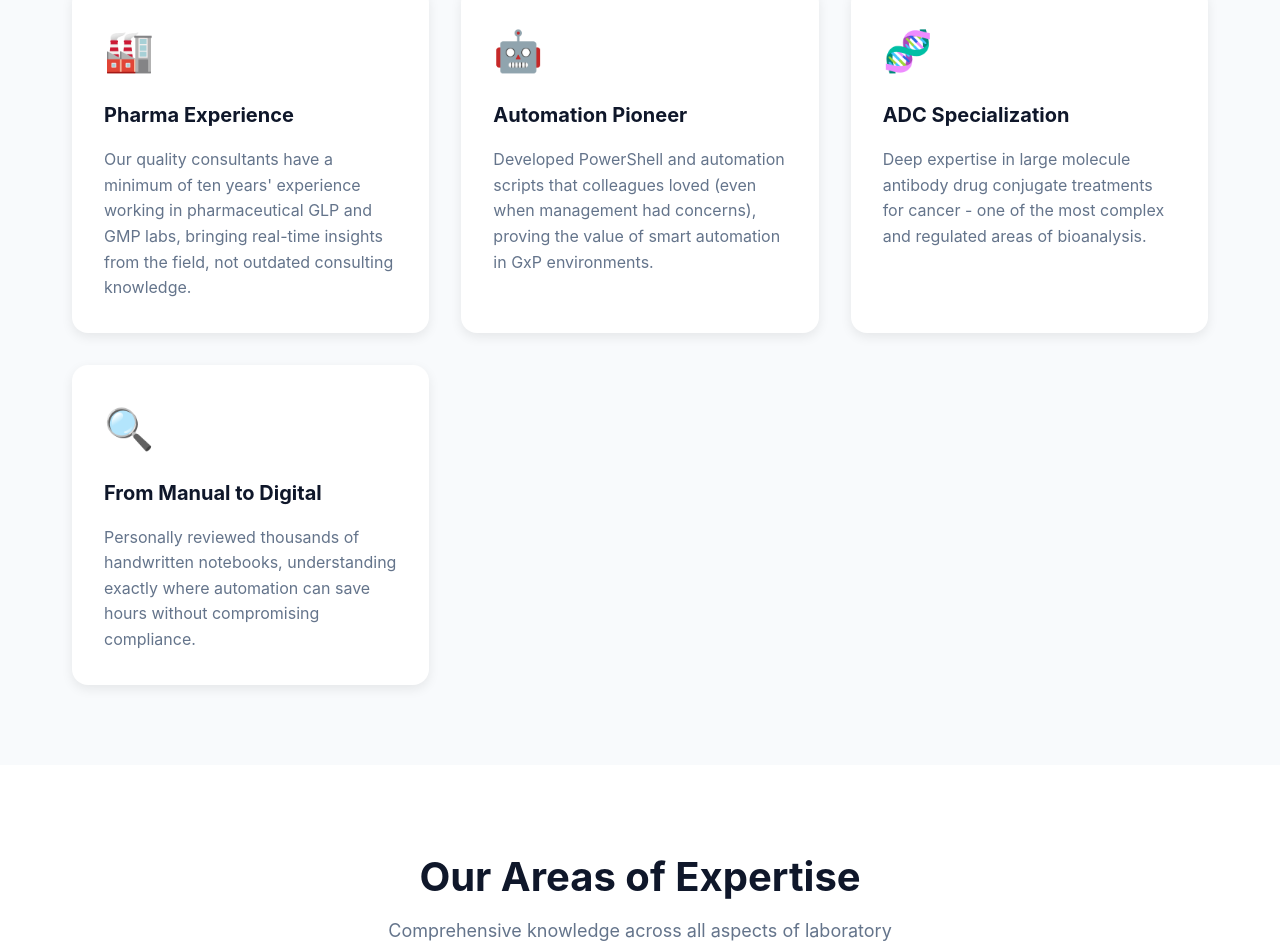
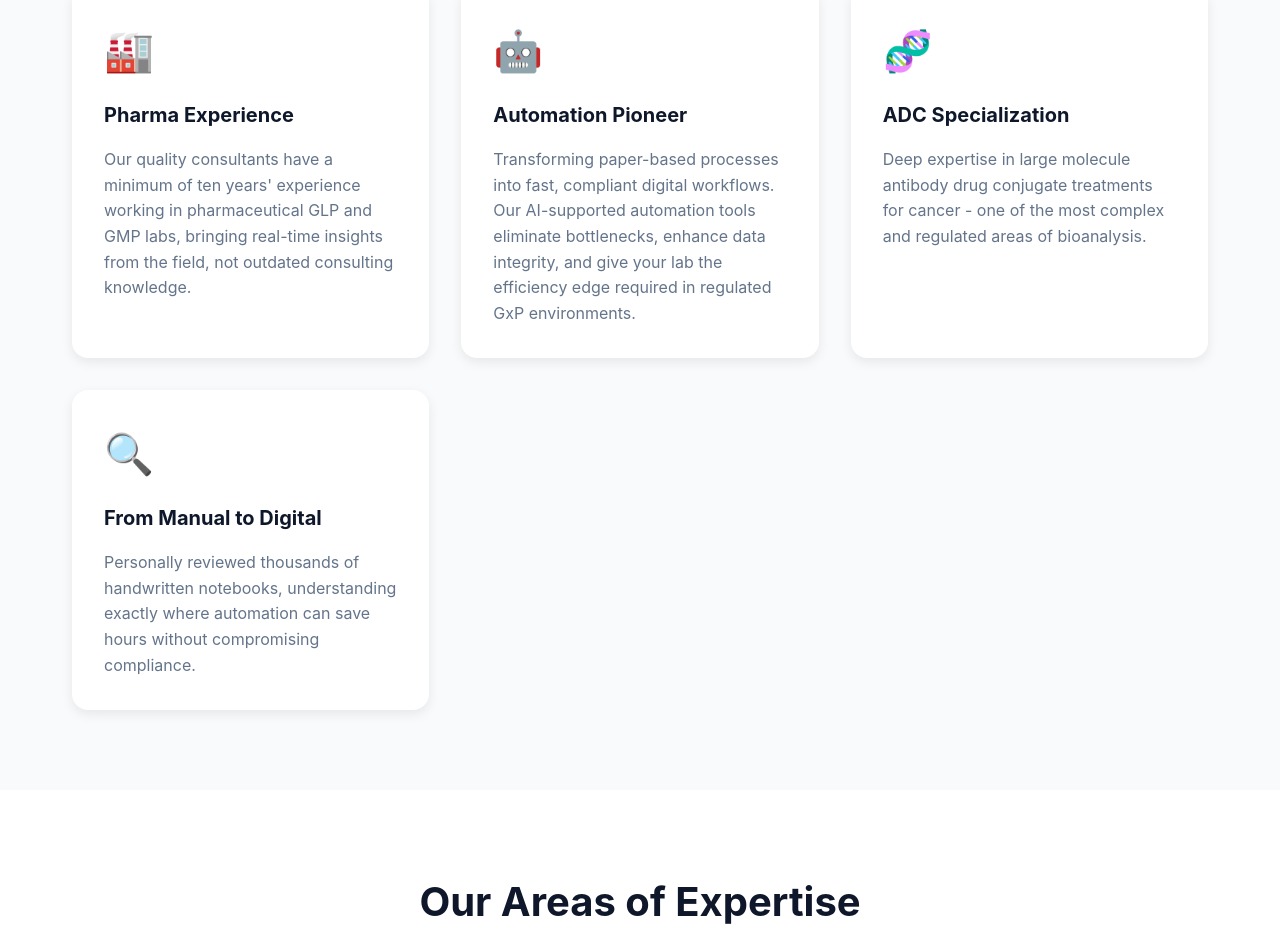
Before and after one commit to Skux-Sovereign/Lab-Integrity-Pro-New, a Next.js app: page /about in a window 1280 px wide. Shown: the part 1690-2634 px from the top of the page. Built offline with nearby package versions, Linux system fonts and the light colour scheme.

Commit message:
updated about page to include Automation details

```diff
--- a/src/app/about/page.tsx
+++ b/src/app/about/page.tsx
@@ -146,8 +146,7 @@ export default function About() {
               <div className="diff-icon">🤖</div>
               <h3>Automation Pioneer</h3>
               <p>
-                Developed PowerShell and automation scripts that colleagues loved (even when management
-                had concerns), proving the value of smart automation in GxP environments.
+                Transforming paper-based processes into fast, compliant digital workflows. Our AI-supported automation tools eliminate bottlenecks, enhance data integrity, and give your lab the efficiency edge required in regulated GxP environments.
               </p>
             </div>
 
```
